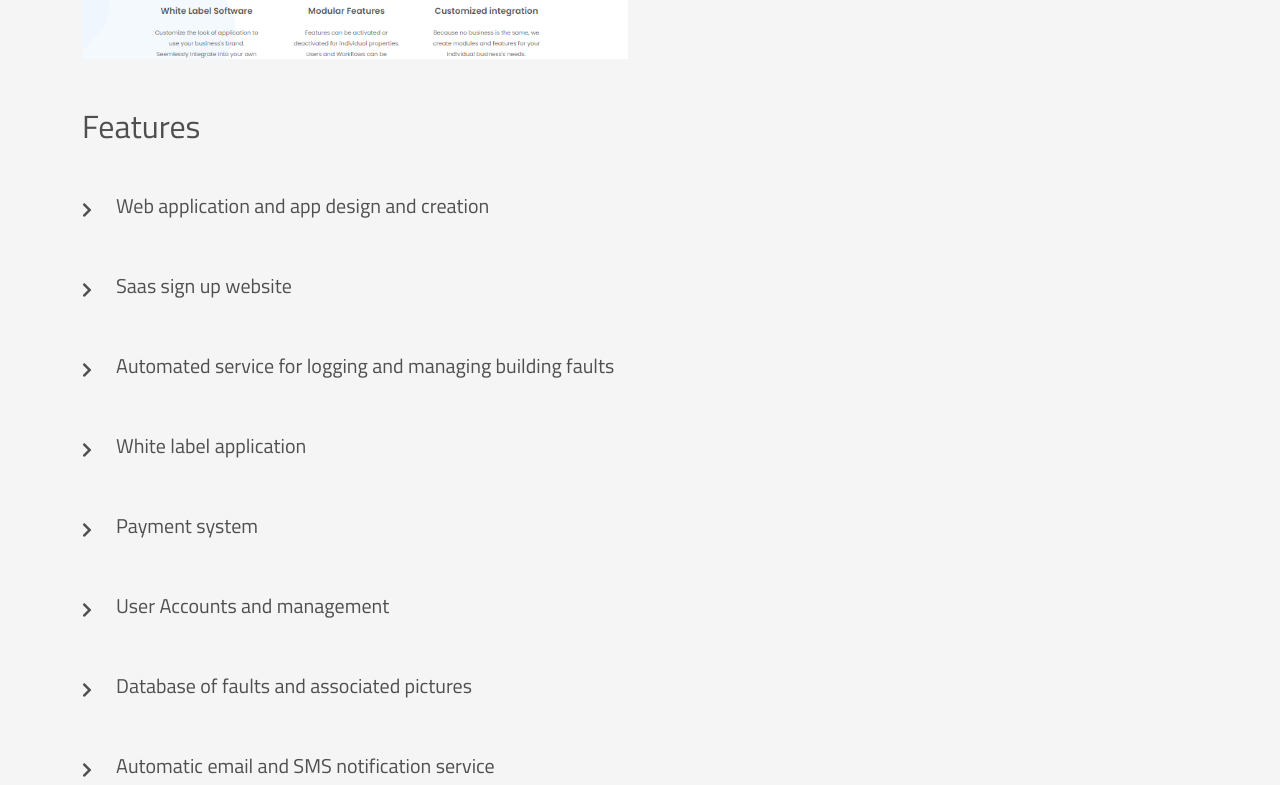
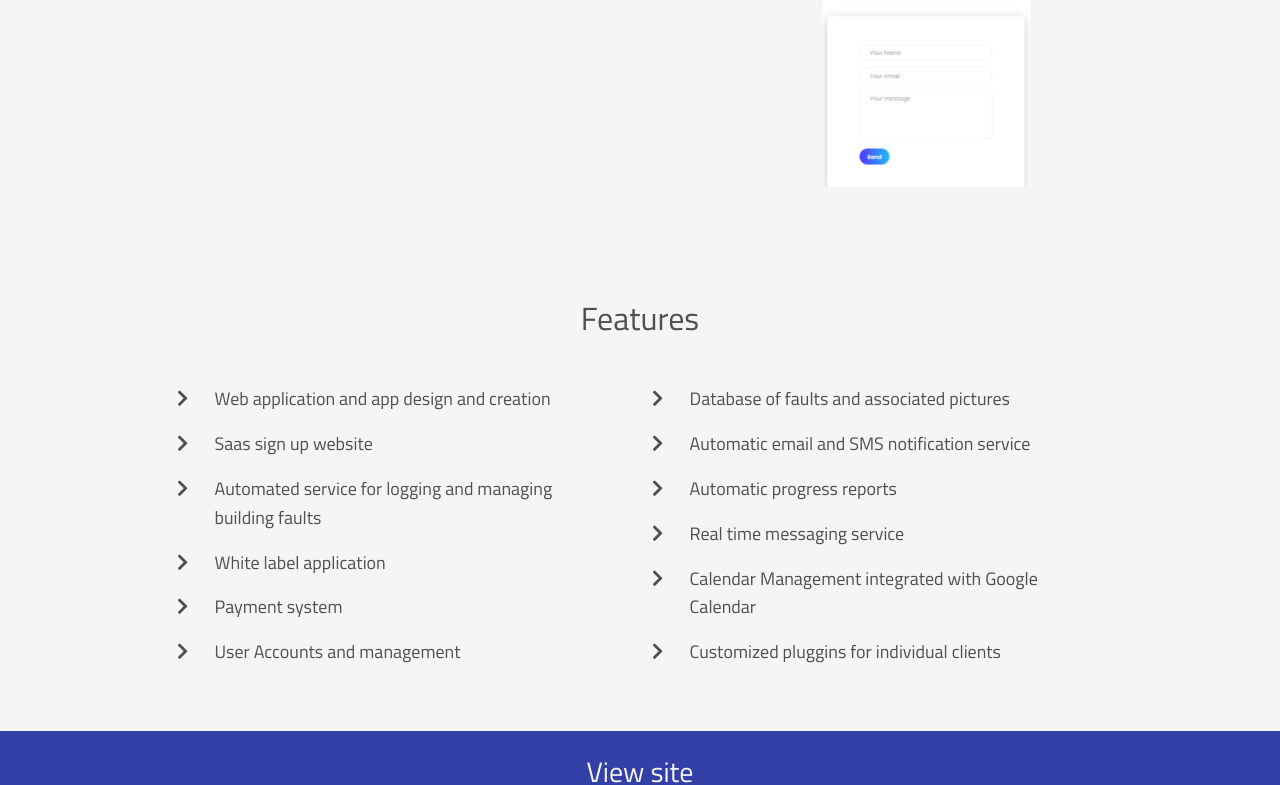
Before and after one commit to bendandoSolo/bendando, a Next.js app: page /tenants-hub in a window 1280 px wide. Shown: the part 1178-1963 px from the top of the page. Built offline with nearby package versions, Linux system fonts and the light colour scheme.

Commit message:
Added Tenant Hub styling

```diff
--- a/components/ProjectBanner.js
+++ b/components/ProjectBanner.js
@@ -4,8 +4,8 @@ const ProjectBanner = ({ title, type, text, img }) => {
   return (
     <div className="landing-2">
       <div className="container">
-        <div className="row ">
-          <div className="col-md-6 ">
+        <div className="row d-flex justify-content-between">
+          <div className="col-md-5">
             <h1 className="mb-4">{title}</h1>
             <h4 className="mb-4">{type}</h4>
             <h5 className="mb-4">{text}</h5>
--- a/pages/services.js
+++ b/pages/services.js
@@ -62,6 +62,7 @@ export default function Services() {
               {ServiceData.map((item) => {
                 return (
                   <ServiceCard
+                    key={item.index}
                     icon={item.icon}
                     title={item.title}
                     text={item.text}
--- a/pages/tenants-hub.js
+++ b/pages/tenants-hub.js
@@ -43,23 +43,12 @@ export default function tenanthub() {
       <div className="project-content">
         <div className="container">
           <div className="row justify-content-between">
-            <div className="col-md-6">
+            <div className="col-md-6 text-center">
               <img
                 data-aos="fade-up"
                 className="project-desktop mb-5"
                 src="/images/tenant-hub/desktop-screenshot.png"
               />
-              <h2>Features</h2>
-              <ul className="mb-5 features">
-                {features.map((item) => {
-                  return (
-                    <li className="mt-5 d-flex align-items-center">
-                      <i className="fas fa-chevron-right me-4 hover"></i>
-                      <h5>{item}</h5>
-                    </li>
-                  );
-                })}
-              </ul>
             </div>
             <div className="col-md-6 text-center">
               <img
@@ -68,6 +57,109 @@ export default function tenanthub() {
                 className="project-mobile"
                 src="/images/tenant-hub/mobile-screenshot.png"
               />
+            </div>
+          </div>
+          <div className="row justify-content-center mb-5">
+            <h2 className="my-5 text-center">Features</h2>
+            <div className="col-md-5" style={{ fontSize: "18px" }}>
+              <div className="d-flex">
+                <div className="col-sm-1">
+                  <i className="fas fa-chevron-right hover me-2"></i>
+                </div>
+                <div className="col-sm-10">
+                  <p>{features[0]}</p>
+                </div>
+              </div>
+              <div className="d-flex">
+                <div className="col-sm-1">
+                  <i className="fas fa-chevron-right hover me-2"></i>
+                </div>
+                <div className="col-sm-10">
+                  <p>{features[1]}</p>
+                </div>
+              </div>
+              <div className="d-flex">
+                <div className="col-sm-1">
+                  <i className="fas fa-chevron-right hover me-2"></i>
+                </div>
+                <div className="col-sm-10">
+                  <p>{features[2]}</p>
+                </div>
+              </div>
+              <div className="d-flex">
+                <div className="col-sm-1">
+                  <i className="fas fa-chevron-right hover me-2"></i>
+                </div>
+                <div className="col-sm-10">
+                  <p>{features[3]}</p>
+                </div>
+              </div>
+              <div className="d-flex">
+                <div className="col-sm-1">
+                  <i className="fas fa-chevron-right hover me-2"></i>
+                </div>
+                <div className="col-sm-10">
+                  <p>{features[4]}</p>
+                </div>
+              </div>
+              <div className="d-flex">
+                <div className="col-sm-1">
+                  <i className="fas fa-chevron-right hover me-2"></i>
+                </div>
+                <div className="col-sm-10">
+                  <p>{features[5]}</p>
+                </div>
+              </div>
+            </div>
+            <div className="col-md-5" style={{ fontSize: "18px" }}>
+              <div className="d-flex">
+                <div className="col-sm-1">
+                  <i className="fas fa-chevron-right hover me-2"></i>
+                </div>
+                <div className="col-sm-10">
+                  <p>{features[6]}</p>
+                </div>
+              </div>
+              <div className="d-flex">
+                <div className="col-sm-1">
+                  <i className="fas fa-chevron-right hover me-2"></i>
+                </div>
+                <div className="col-sm-10">
+                  <p>{features[7]}</p>
+                </div>
+              </div>
+              <div className="d-flex">
+                <div className="col-sm-1">
+                  <i className="fas fa-chevron-right hover me-2"></i>
+                </div>
+                <div className="col-sm-10">
+                  <p>{features[8]}</p>
+                </div>
+              </div>
+              <div className="d-flex">
+                <div className="col-sm-1">
+                  <i className="fas fa-chevron-right hover me-2"></i>
+                </div>
+                <div className="col-sm-10">
+                  <p>{features[9]}</p>
+                </div>
+              </div>
+              <div className="d-flex">
+                <div className="col-sm-1">
+                  <i className="fas fa-chevron-right hover me-2"></i>
+                </div>
+                <div className="col-sm-10">
+                  <p>{features[10]}</p>
+                </div>
+              </div>
+              <div className="d-flex">
+                <div className="col-sm-1">
+                  <i className="fas fa-chevron-right hover me-2"></i>
+                </div>
+                <div className="col-sm-10">
+                  <p>{features[11]}</p>
+                </div>
+              </div>
             </div>
           </div>
         </div>
--- a/styles/globals.css
+++ b/styles/globals.css
@@ -259,8 +259,10 @@ ul {
   color: whitesmoke;
 }
 
+/* Tenants Hub */
+
 .tenants-hub {
-  background: #001529;
+  background: #3340a7;
   color: whitesmoke;
 }
 
@@ -271,18 +273,25 @@ ul {
 
 .project-desktop {
   margin-top: -8rem;
-  width: 100%;
+  width: 90%;
 }
 
 @media screen and (max-width: 768px) {
   .project-desktop {
-    margin-top: -1rem;
+    margin-top: 1rem;
   }
 }
 
 .project-mobile {
+  margin-top: -8rem;
   width: 100%;
   max-width: 500px;
+}
+
+@media screen and (max-width: 768px) {
+  .project-mobile {
+    margin-top: 0;
+  }
 }
 
 .project-end {
```
Also changed, not shown: components/ServiceData.js (+8 -0 lines).
